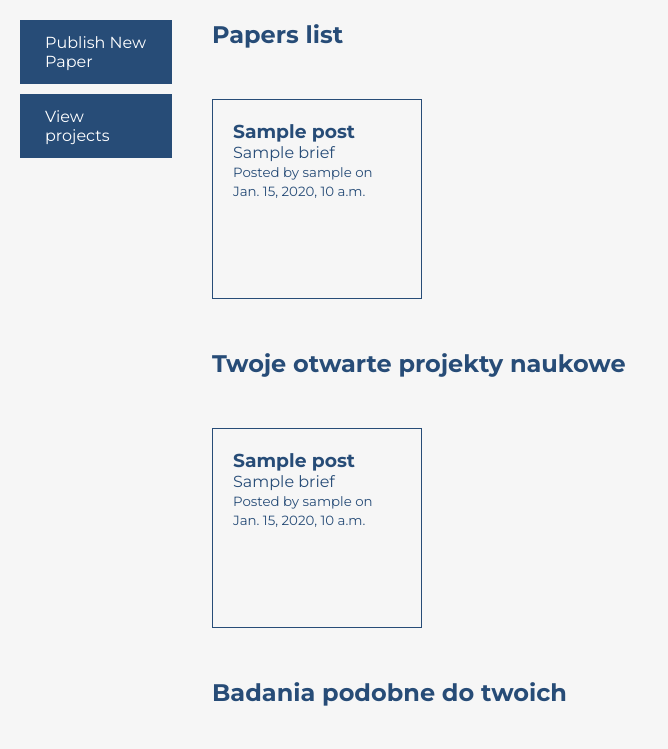
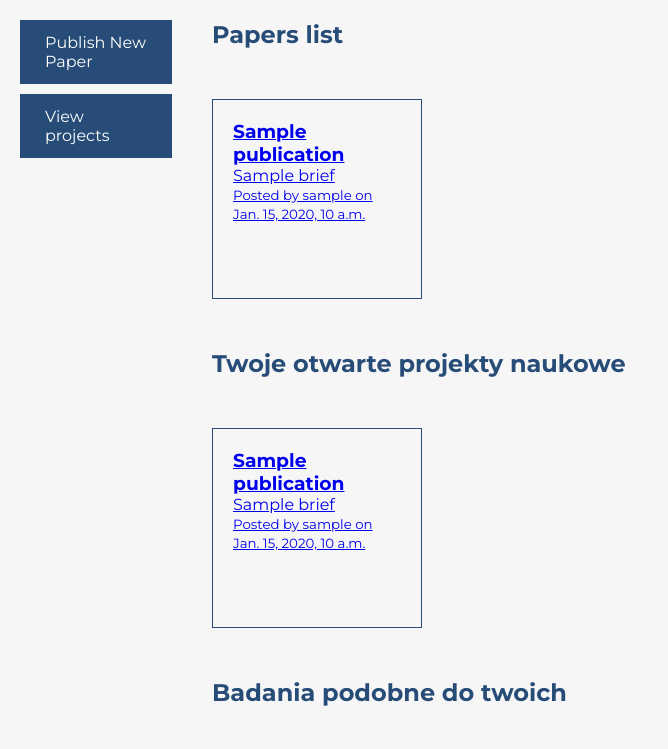
Before and after one commit to poneciak57/ideahack2024, a Django app: template FbNaukowcy/templates/FbNaukowcy/publication_list.html in a window 1280 px wide. Shown: the part 59-808 px from the top of the page, without its empty margins (0-668 px from the left). Run offline with Django 3.2, Linux system fonts and the light colour scheme; the template is opened without the code that fills it: most values are stand-ins (such as "Sample title", 1, 10 or a date in 2020).

Commit message:
Add publication_details and clickable publications in publication_list

```diff
--- a/FbNaukowcy/templates/FbNaukowcy/publication_list.html
+++ b/FbNaukowcy/templates/FbNaukowcy/publication_list.html
@@ -124,23 +124,31 @@
             <!-- TODO provide publications from the database -->
             <h2>Papers list</h2>
             <ul>
-                {% for post in publications_of_other_users %}
-                    <li class="tile">
-                        <h3>{{ post.title }}</h3>
-                        <p>{{ post.brief|truncatewords:20 }}</p>
-                        <small>Posted by {{ post.user.username }} on {{ post.created_at }}</small>
-                    </li>
+                {% for publication in publications_of_other_users %}
+                <li class="tile">
+                    <a href="{% url 'FbNaukowcy:publication_details' publication.id %}">
+                        <div>
+                            <h3>{{ publication.title }}</h3>
+                            <p>{{ publication.brief|truncatewords:20 }}</p>
+                            <small>Posted by {{ publication.user.username }} on {{ publication.created_at }}</small>
+                        </div>
+                    </a>
+                </li>
                 {% empty %}
-                    <li>No posts available.</li>
+                <li>No posts available.</li>
                 {% endfor %}
             </ul>
             <h2>Twoje otwarte projekty naukowe</h2>
             <ul>
-                    {% for post in publications_of_logged_user %}
+                    {% for publication in publications_of_logged_user %}
                         <li class="tile">
-                            <h3>{{ post.title }}</h3>
-                            <p>{{ post.brief|truncatewords:20 }}</p>
-                            <small>Posted by {{ post.user.username }} on {{ post.created_at }}</small>
+                            <a href="{% url 'FbNaukowcy:publication_details' publication.id %}">
+                                <div>
+                                        <h3>{{ publication.title }}</h3>
+                                        <p>{{ publication.brief|truncatewords:20 }}</p>
+                                        <small>Posted by {{ publication.user.username }} on {{ publication.created_at }}</small>
+                                </div>
+                            </a>
                         </li>
                     {% empty %}
                         <li>No posts available.</li>
--- a/FbNaukowcy/urls.py
+++ b/FbNaukowcy/urls.py
@@ -10,4 +10,5 @@
     path('projects/<int:project_id>/rounds', views.rounds, name='founding_rounds'),
     path('projects/<int:project_id>', views.project_details, name='project_details'),
     path('projects/<int:project_id>/create_invitation', views.create_invitation, name='create_invitation'),
+    path('papers/<int:publication_id>', views.publication_details, name='publication_details'),
 ]
--- a/FbNaukowcy/views.py
+++ b/FbNaukowcy/views.py
@@ -39,6 +39,11 @@
     rounds = FinanceRound.objects.filter(project=project)
     return render(request, 'FbNaukowcy/project_details.html', {'project': project, 'rounds': rounds})
 
+def publication_details(request, publication_id):
+    paper = get_object_or_404(Paper, pk=publication_id)
+    return render(request, 'FbNaukowcy/publication_details.html', {'paper': paper})
+
+
 def add_project(request):
     if request.method == 'POST':
         form = ProjectForm(request.POST,user=request.user)
```
Also changed, not shown: FbNaukowcy/templates/FbNaukowcy/publication_details.html (added, +17 -0 lines).
